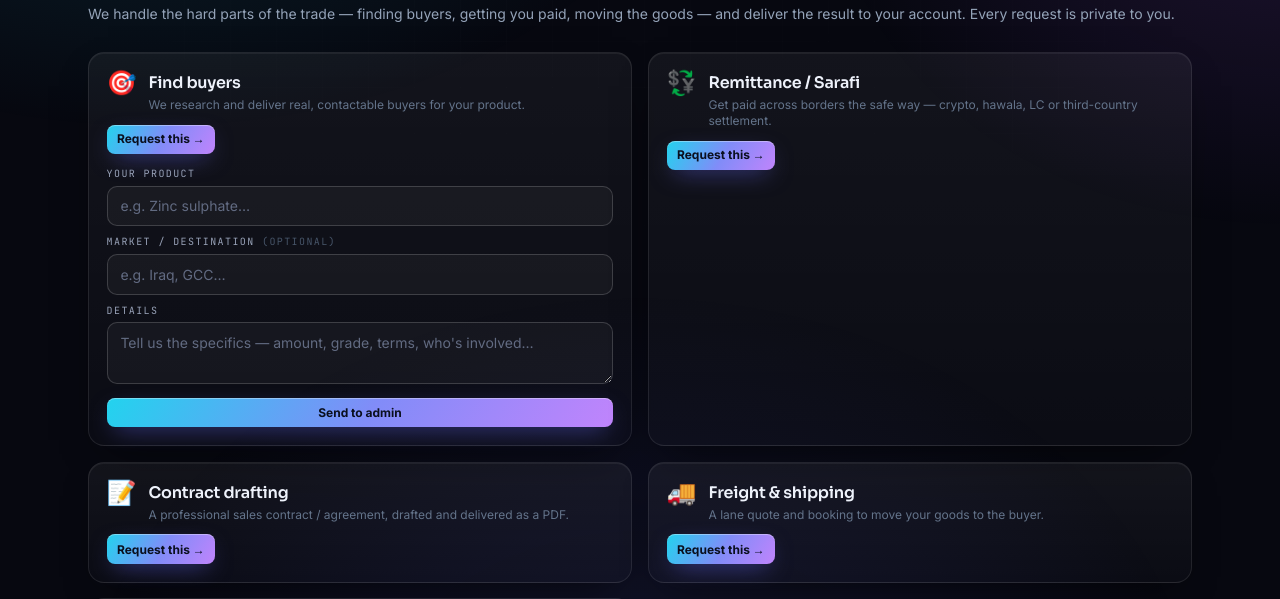
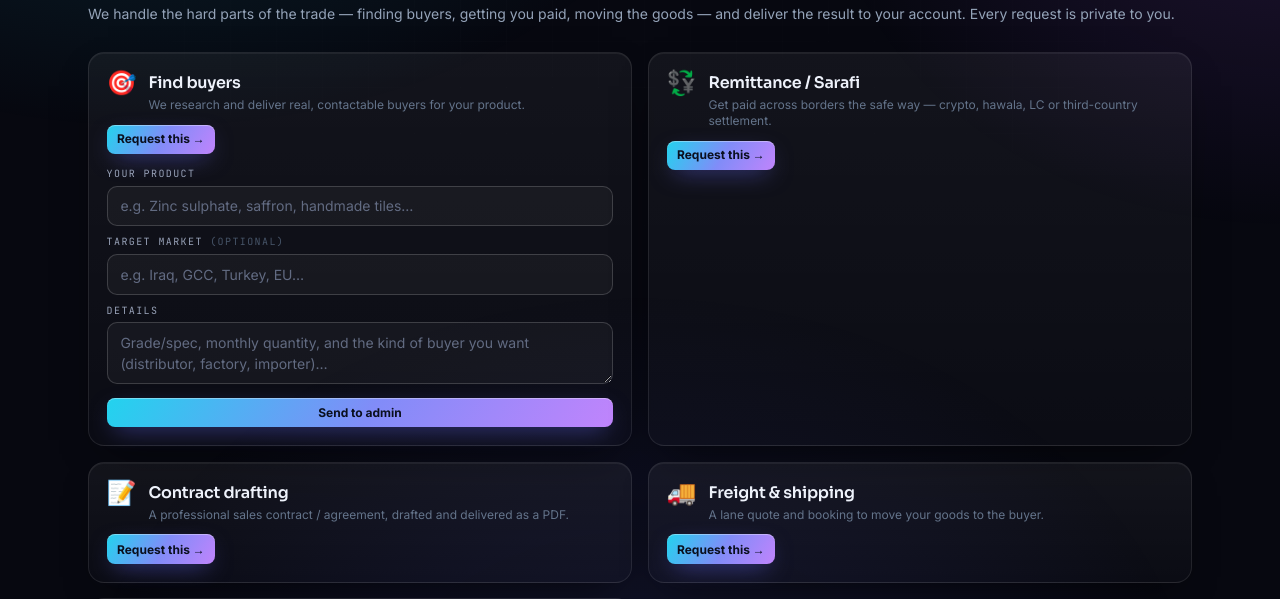
Before and after one commit to admirableparham-png/go4it, a FastAPI app: page /services in a window 1280 px wide, after a click that opens the changed part. Shown: the part 189-788 px from the top of the page. Run offline with FastAPI, Linux system fonts and the light colour scheme; the visitor is signed in with stand-in values (Sample User, id 1); some libraries are stand-ins or nearby versions.

Commit message:
polish(services): topic-specific field labels + example text per service

```diff
--- a/app/main.py
+++ b/app/main.py
@@ -1896,15 +1896,30 @@ def update_fx(request: Request, base: str = Form(...), rate: float = Form(..., g
 # services deliver a file/summary the founder uploads. All share the one request lifecycle.
 SERVICES = [
     {"key": "buyer_hunt", "icon": "\U0001F3AF", "label": "Find buyers",
-     "blurb": "We research and deliver real, contactable buyers for your product."},
+     "blurb": "We research and deliver real, contactable buyers for your product.",
+     "p_label": "Your product", "p_ph": "e.g. Zinc sulphate, saffron, handmade tiles…",
+     "m_label": "Target market", "m_ph": "e.g. Iraq, GCC, Turkey, EU…",
+     "d_ph": "Grade/spec, monthly quantity, and the kind of buyer you want (distributor, factory, importer)…"},
     {"key": "remittance", "icon": "\U0001F4B1", "label": "Remittance / Sarafi",
-     "blurb": "Get paid across borders the safe way — crypto, hawala, LC or third-country settlement."},
+     "blurb": "Get paid across borders the safe way — crypto, hawala, LC or third-country settlement.",
+     "p_label": "Amount to move", "p_ph": "e.g. USD 15,000 from a buyer",
+     "m_label": "From → To", "m_ph": "e.g. buyer in Iraq → you in Iran",
+     "d_ph": "Currency, who is sending & receiving, the deadline, and your preferred method (crypto / hawala / bank / LC)…"},
     {"key": "contract", "icon": "\U0001F4DD", "label": "Contract drafting",
-     "blurb": "A professional sales contract / agreement, drafted and delivered as a PDF."},
+     "blurb": "A professional sales contract / agreement, drafted and delivered as a PDF.",
+     "p_label": "What's the deal for", "p_ph": "e.g. 20 MT zinc sulphate to a buyer in Iraq",
+     "m_label": "Buyer's country", "m_ph": "e.g. Iraq",
+     "d_ph": "Parties (names/companies), quantity & price, Incoterm (EXW/CPT…), payment terms, delivery date…"},
     {"key": "freight", "icon": "\U0001F69A", "label": "Freight & shipping",
-     "blurb": "A lane quote and booking to move your goods to the buyer."},
+     "blurb": "A lane quote and booking to move your goods to the buyer.",
+     "p_label": "What are we shipping", "p_ph": "e.g. 25 MT zinc sulphate in 25 kg bags",
+     "m_label": "From → To", "m_ph": "e.g. Bandar Abbas → Basra, Iraq",
+     "d_ph": "Total weight/volume, packaging, pickup & delivery addresses, and your target date…"},
     {"key": "docs", "icon": "\U0001F4C4", "label": "Documentation",
-     "blurb": "Certificate of Origin, commercial invoice, packing list and other trade documents."},
+     "blurb": "Certificate of Origin, commercial invoice, packing list and other trade documents.",
+     "p_label": "Shipment / product", "p_ph": "e.g. Zinc sulphate shipment to Iraq",
+     "m_label": "Destination", "m_ph": "e.g. Iraq",
+     "d_ph": "Which documents you need (CoO, invoice, packing list…), the consignee, values, and HS code…"},
 ]
 REQUEST_TYPES = {s["key"]: s["label"] for s in SERVICES}
 
--- a/app/templates/services.html
+++ b/app/templates/services.html
@@ -21,9 +21,9 @@
       <summary class="btn btn-primary btn-sm">Request this &rarr;</summary>
       <form method="post" action="/requests" class="space-y-2 mt-3">
         <input type="hidden" name="request_type" value="{{ s.key }}">
-        <div><label class="field-label">{{ 'Payment / subject' if s.key == 'remittance' else 'Your product' }}</label><input class="input" name="product" required placeholder="e.g. Zinc sulphate…"></div>
-        <div><label class="field-label">Market / destination <span class="text-slate-600">(optional)</span></label><input class="input" name="market" placeholder="e.g. Iraq, GCC…"></div>
-        <div><label class="field-label">Details</label><textarea class="input" name="details" rows="2" placeholder="Tell us the specifics — amount, grade, terms, who's involved…"></textarea></div>
+        <div><label class="field-label">{{ s.p_label }}</label><input class="input" name="product" required placeholder="{{ s.p_ph }}"></div>
+        <div><label class="field-label">{{ s.m_label }} <span class="text-slate-600">(optional)</span></label><input class="input" name="market" placeholder="{{ s.m_ph }}"></div>
+        <div><label class="field-label">Details</label><textarea class="input" name="details" rows="2" placeholder="{{ s.d_ph }}"></textarea></div>
         <button class="btn btn-primary btn-block btn-sm" data-busy="Sending">Send to admin</button>
       </form>
     </details>
```
